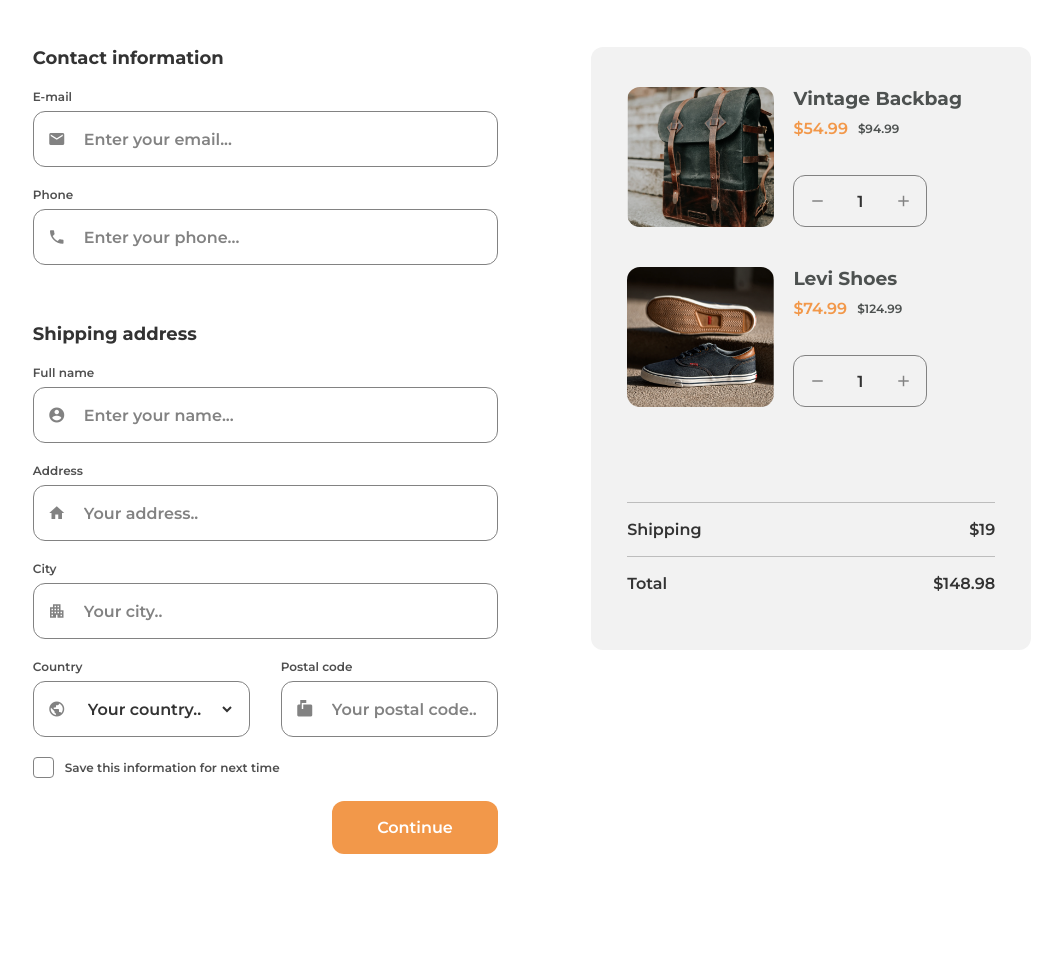
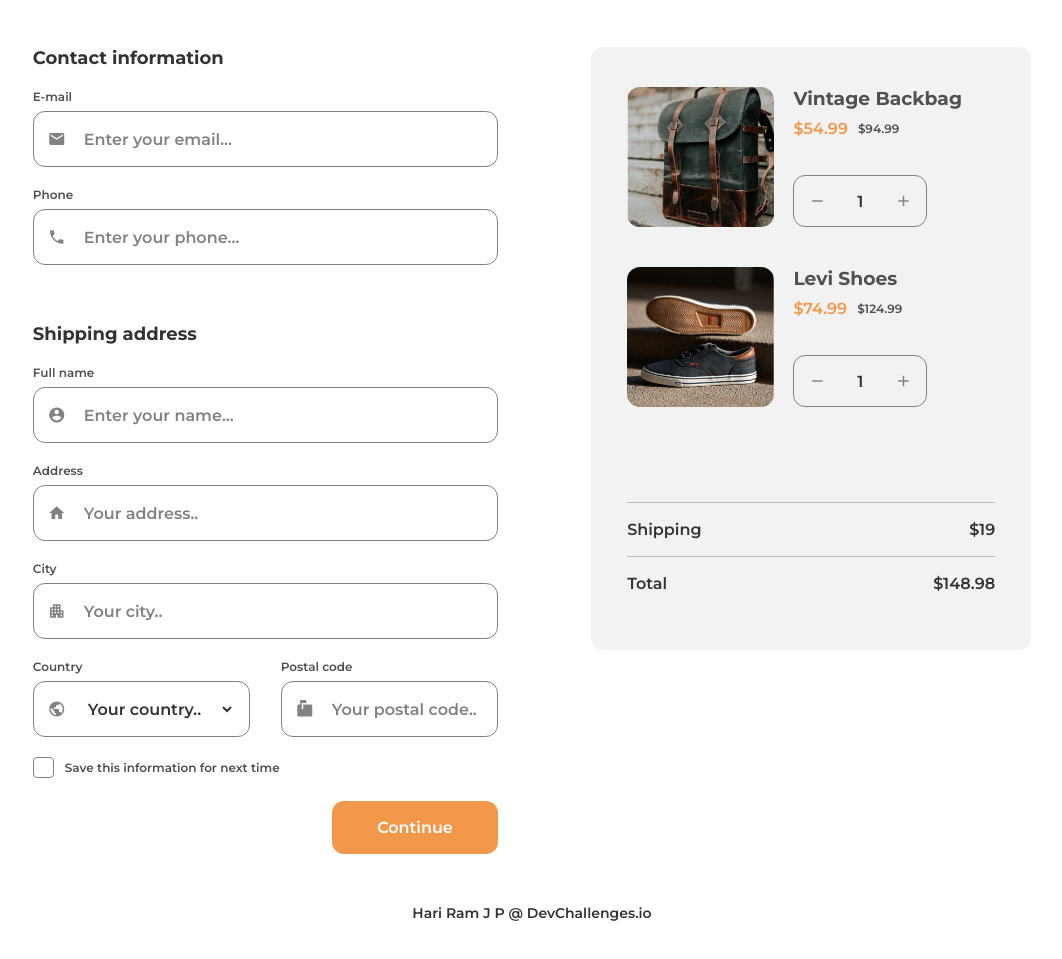
Before and after one commit to hariramjp777/frontend-checkout-page-challenge, a plain HTML site: page index.html in a window 1280 px wide. Shown: the part 111-1070 px from the top of the page, without its empty margins (108-1170 px from the left). Drawn offline with Linux system fonts and the light colour scheme.

Commit message:
Add attribution and fix product grid

```diff
--- a/css/styles.css
+++ b/css/styles.css
@@ -409,7 +409,7 @@ h3 {
   }
 }
 
-@media (max-width: 316px) {
+@media (max-width: 432px) {
   .product img {
     grid-row: 1/3;
   }
@@ -529,3 +529,28 @@ h3 {
 .modal.view .inner {
   transform: scale(1);
 }
+
+/* ATTRIBUTION */
+
+.attribution {
+  text-align: center;
+  color: var(--gray);
+  font-size: var(--fs-sm);
+}
+
+.attribution a {
+  color: var(--gray);
+  text-decoration: none;
+}
+
+.attribution a:hover {
+  text-decoration: underline;
+}
+
+@media (max-width: 350px) {
+  .attribution p {
+    display: flex;
+    flex-direction: column;
+    gap: 0.5rem;
+  }
+}
--- a/index.html
+++ b/index.html
@@ -230,6 +230,15 @@
         <p>Product ordered</p>
       </div>
     </div>
+    <footer class="attribution">
+      <p>
+        <a href="https://github.com/hariramjp777" target="_blank"
+          >Hari Ram J P</a
+        >
+        <span>&#64;</span>
+        <a href="http://devchallenges.io/" target="_blank">DevChallenges.io</a>
+      </p>
+    </footer>
     <script src="./js/scripts.js"></script>
   </body>
 </html>
```
